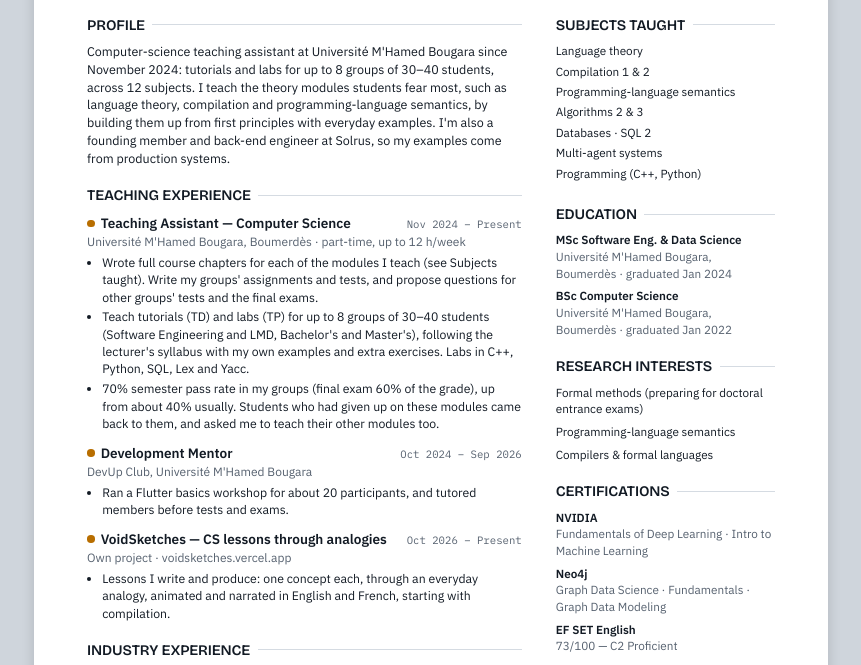
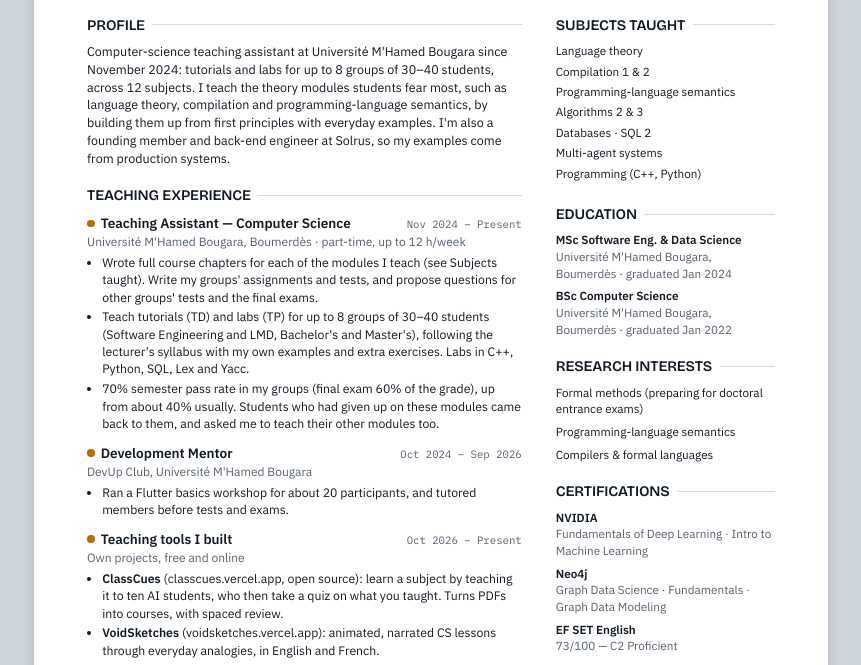
Before and after one commit to V0idSeeker/rezki-boureghdad, a plain HTML site: page cv-teaching.html in a window 1280 px wide. Shown: the part 211-876 px from the top of the page, without its empty margins (209-1070 px from the left). Drawn offline with nearby package versions, Linux system fonts and the light colour scheme.

Commit message:
Add ClassCues to both CVs

```diff
--- a/cv-teaching.html
+++ b/cv-teaching.html
@@ -94,10 +94,11 @@ footer{position:absolute;left:14mm;right:14mm;bottom:9mm;font:7.6pt "IBM Plex Mo
       </div>
 
       <div class="job">
-        <div class="job-h"><h3 class="dot-t">VoidSketches — CS lessons through analogies</h3><time>Oct 2026 – Present</time></div>
-        <p class="org">Own project · voidsketches.vercel.app</p>
+        <div class="job-h"><h3 class="dot-t">Teaching tools I built</h3><time>Oct 2026 – Present</time></div>
+        <p class="org">Own projects, free and online</p>
         <ul>
-          <li>Lessons I write and produce: one concept each, through an everyday analogy, animated and narrated in English and French, starting with compilation.</li>
+          <li><b>ClassCues</b> (classcues.vercel.app, open source): learn a subject by teaching it to ten AI students, who then take a quiz on what you taught. Turns PDFs into courses, with spaced review.</li>
+          <li><b>VoidSketches</b> (voidsketches.vercel.app): animated, narrated CS lessons through everyday analogies, in English and French.</li>
         </ul>
       </div>
     </section>
```
Also changed, not shown: cv.html (+6 -6 lines), 2 other files.
